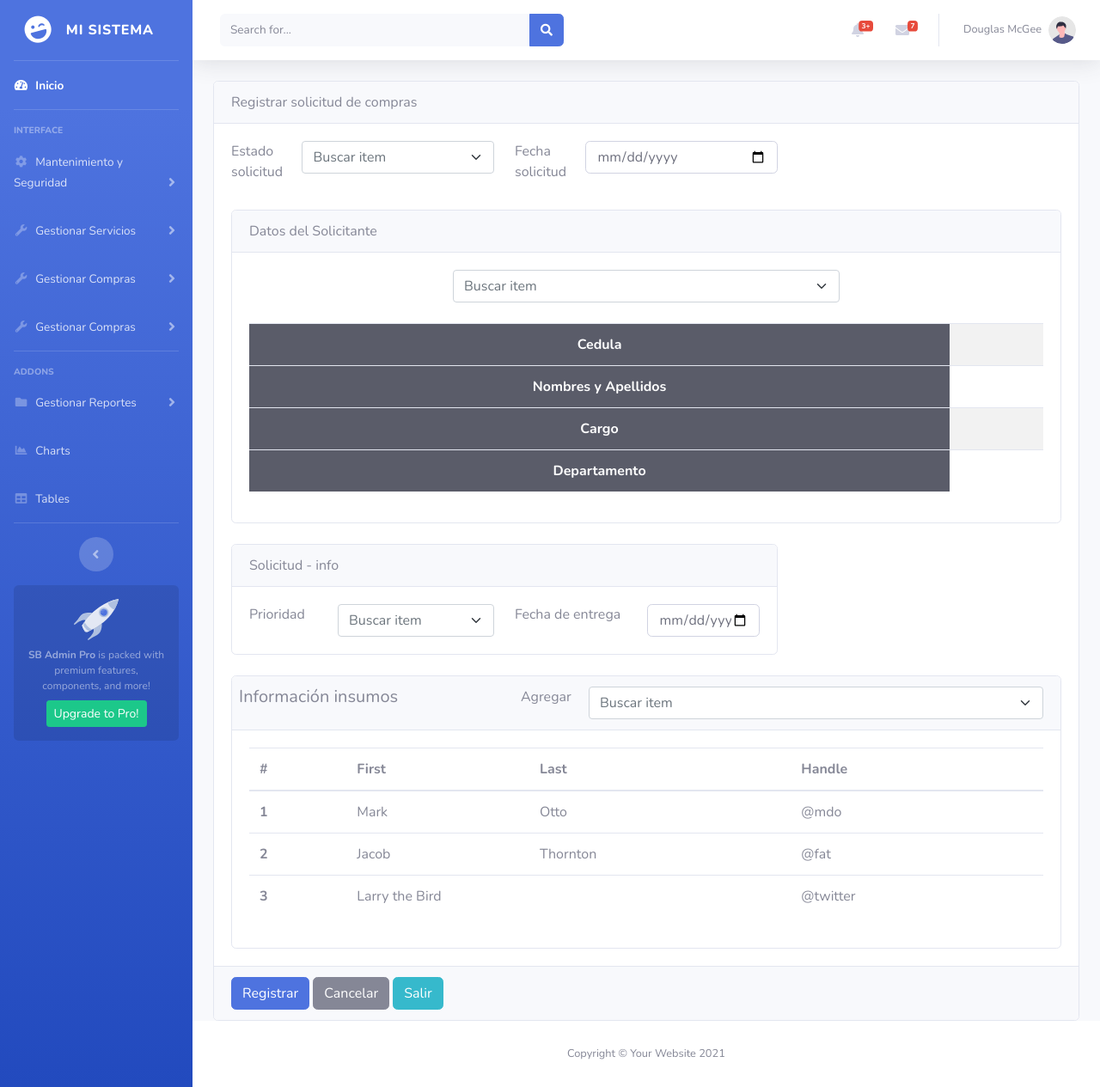
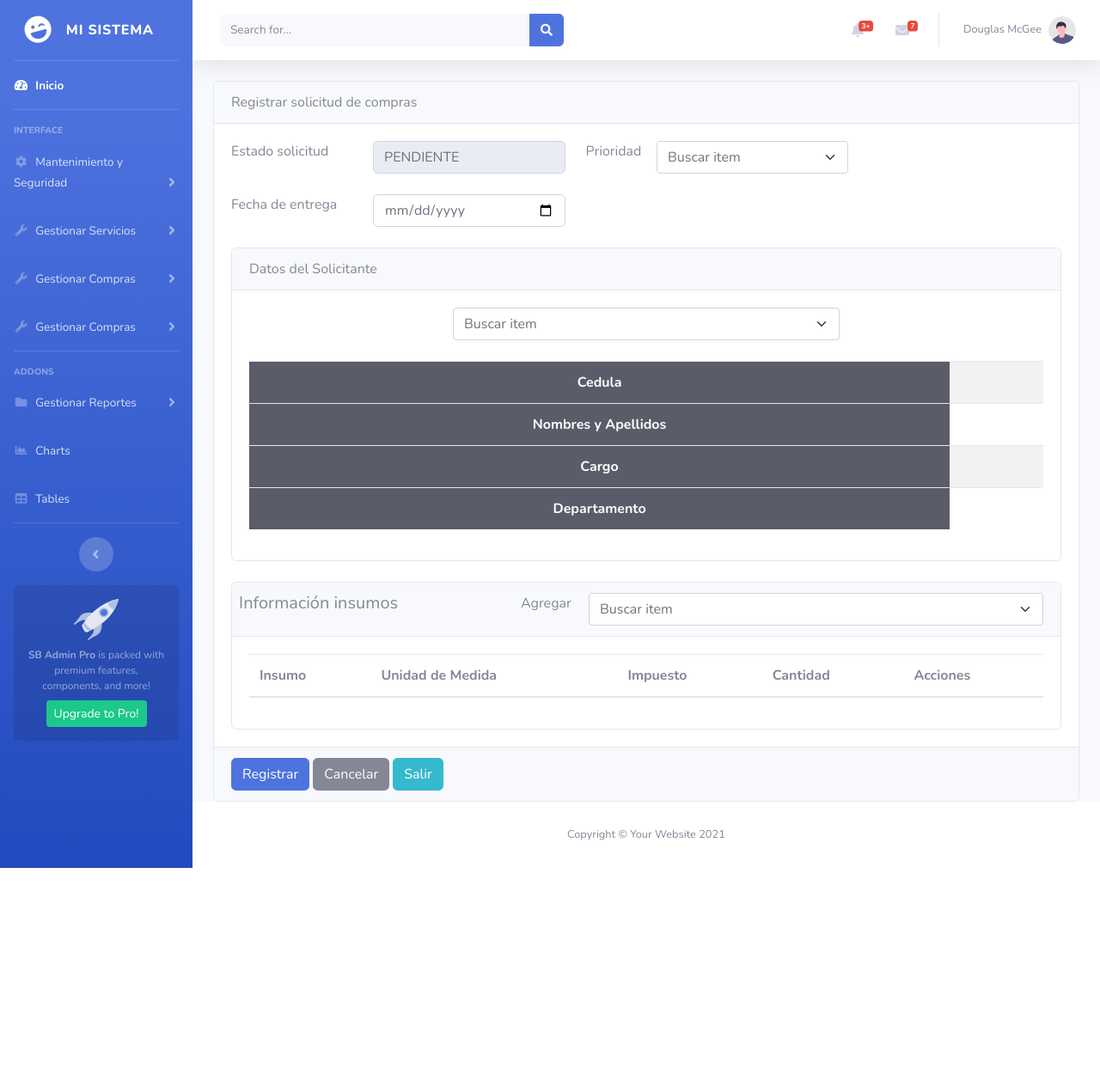
Before and after one commit to gallopeladoprofe/juan-project-python, a Flask app: template app/rutas/gestionar_compras/registrar_solicitud_de_compras/templates/formulario-registrar-solicitud-de-compras.html in a window 1280 px wide. Shown: the whole page at 86% size. After the commit the page ends 1010 px from the top, so only its background shows below. Run offline with Flask 3, Linux system fonts and the light colour scheme; the template is opened without the code that fills it: most values are stand-ins (such as "Sample title", 1, 10 or a date in 2020); lists and menus that the app fills with data are empty; some libraries are stand-ins or nearby versions.

Commit message:
temp: cabecera y detalle

```diff
--- a/app/rutas/gestionar_compras/registrar_solicitud_de_compras/templates/formulario-registrar-solicitud-de-compras.html
+++ b/app/rutas/gestionar_compras/registrar_solicitud_de_compras/templates/formulario-registrar-solicitud-de-compras.html
@@ -16,27 +16,39 @@
             <div id="lblnrosolicitud" class="col col-xs-12 col-md-3 col-lg-3 col-xl-3" hidden>
                 <label>Nro. Solicitud</label>
             </div>
-            <div class="col col-xs-12 col-md-1 col-lg-1 col-xl-1">
+            <div class="col col-xs-12 col-md-2 col-lg-2 col-xl-2">
                 <label>Estado solicitud</label>
             </div>
             <div class="col col-xs-12 col-md-3 col-lg-3 col-xl-3">
-              <select class="form-control" name="selestado">
-                <option value="" selected>...</option>
-                {% if estados|length > 0 %}
-                  {% for estado in estados %}
-                      <option value="{{ estado['id'] }}">{{ estado['descripcion'] }}</option>
+              <input type="text" class="form-control" id="txtestado" value="PENDIENTE" readonly>
+            </div>
+            <div class="col col-md-1">
+              <label for="txtruc">Prioridad</label>
+            </div>
+            <div class="col col-md-3">
+              <select class="form-control" name="selprioridad">
+                <option value="" selected></option>
+                {% if lista_prioridades|length > 0 %}
+                  {% for item in lista_prioridades %}
+                      <option value="{{ item['id'] }}">{{ item['descripcion'] }}</option>
                   {% endfor %}
                 {% endif %}
               </select>
             </div>
-            <div class="col col-md-1">
-                <label for="txtfechasolicitud">Fecha solicitud</label>
-            </div>
-            <div class="col col-md-3">
-              <input type="date" class="form-control" id="txtfechasolicitud" value="" autocomplete="off" required="">
-            </div>
         </div>
         <!--  -->
+
+        <!-- prioridad y fecha de entrega -->
+        <div class="row g-3 mt-4">
+
+          <div class="col col-md-2">
+              <label for="txtfechaentrega">Fecha de entrega</label>
+          </div>
+          <div class="col col-md-3">
+            <input type="date" class="form-control" id="txtfechaentrega">
+          </div>
+      </div>
+      <!--  -->
 
         <!-- Datos del Solicitante -->
         <div class="row mt-4">
@@ -93,43 +105,6 @@
         </div>
         <!--  -->
 
-        <!-- Solicitud - info y buscar insumos -->
-        <div class="row mt-4">
-            <div class="col col-md-8">
-                <div class="card">
-                    <div class="card-header">Solicitud - info</div>
-                    <div class="card-body">
-
-                        <!-- prioridad y fecha de entrega -->
-                        <div class="row g-3">
-                            <div class="col col-md-2">
-                                <label for="txtruc">Prioridad</label>
-                            </div>
-                            <div class="col col-md-4">
-                              <select class="form-control" name="selprioridad">
-                                <option value="" selected></option>
-                                {% if lista_prioridades|length > 0 %}
-                                  {% for item in lista_prioridades %}
-                                      <option value="{{ item['id'] }}">{{ item['descripcion'] }}</option>
-                                  {% endfor %}
-                                {% endif %}
-                              </select>
-                            </div>
-                            <div class="col col-md-3">
-                                <label for="txtfechaentrega">Fecha de entrega</label>
-                            </div>
-                            <div class="col col-md-3">
-                              <input type="date" class="form-control" id="txtfechaentrega" autocomplete="off">
-                            </div>
-                        </div>
-                        <!--  -->
-
-                    </div>
-                </div>
-            </div>
-        </div>
-        <!--  -->
-
         <!-- Información insumos -->
         <div class="row mt-4">
             <div class="col col-md-12">
@@ -154,34 +129,17 @@
                         </div>
                     </div>
                     <div class="card-body">
-                        <table class="table">
+                        <table class="table" id="tblinsumo">
                             <thead>
                               <tr>
-                                <th scope="col">#</th>
-                                <th scope="col">First</th>
-                                <th scope="col">Last</th>
-                                <th scope="col">Handle</th>
+                                <th scope="col">Insumo</th>
+                                <th scope="col">Unidad de Medida</th>
+                                <th scope="col">Impuesto</th>
+                                <th scope="col">Cantidad</th>
+                                <th scope="col">Acciones</th>
                               </tr>
                             </thead>
-                            <tbody>
-                              <tr>
-                                <th scope="row">1</th>
-                                <td>Mark</td>
-                                <td>Otto</td>
-                                <td>@mdo</td>
-                              </tr>
-                              <tr>
-                                <th scope="row">2</th>
-                                <td>Jacob</td>
-                                <td>Thornton</td>
-                                <td>@fat</td>
-                              </tr>
-                              <tr>
-                                <th scope="row">3</th>
-                                <td colspan="2">Larry the Bird</td>
-                                <td>@twitter</td>
-                              </tr>
-                            </tbody>
+                            <tbody></tbody>
                         </table>
                     </div>
                 </div>
@@ -193,7 +151,7 @@
     <!--  -->
 
     <div class="card-footer">
-        <button type="button" class="btn btn-primary">Registrar</button>
+        <button type="button" id="btnregistrar" class="btn btn-primary">Registrar</button>
         <button type="button" class="btn btn-secondary">Cancelar</button>
         <button type="button" class="btn btn-info">Salir</button>
     </div>
@@ -207,15 +165,30 @@
 
   // proviene del servidor
   const data_from_server = {
-    insumos: []
+    insumos: {{ lista_insumos|tojson }}
   }
 
   const extra_settings_select2 = {
     placeholder: "Buscar item",
     theme: 'bootstrap-5'
   }
+
+  const tr = ({ id, descripcion, unidad_medida, impuesto }) => `
+    <tr data-id="${id}" class="tr_detalle_insumo">
+      <td>${id} | ${descripcion}</td>
+      <td>${unidad_medida}</td>
+      <td>${impuesto}</td>
+      <td>
+        <input type="number" name="txt_cantidad_insumo" class="form-control">
+      </td>
+      <td>
+        <button type="button" class="eliminar btn btn-warning btn-sm">Eliminar Item</button>
+      </td>
+    </tr>
+  `;
+
   $(function(){
-    $('select[name="selestado"], select[name="selfuncionario"], select[name="selprioridad"], select[name="selinsumo"]').select2(extra_settings_select2);
+    $('select[name="selfuncionario"], select[name="selprioridad"], select[name="selinsumo"]').select2(extra_settings_select2);
     $('select[name="selfuncionario"]').on('change', function(){
       if(!$(this).val()) {
         $('#tblfuncionario').find('td').text('');
@@ -232,6 +205,95 @@
         .catch(err => console.error(err));
 
     });
+
+    let acumular_insumos = [];
+    $('select[name="selinsumo"]').on('select2:closing', function(e){
+      const id_insumo = $('select[name="selinsumo"]').val() ? Number($('select[name="selinsumo"]').val()) : 0;
+      const { insumos } = data_from_server;
+      const insumo_encontrado = insumos.find(item => item.id === id_insumo);
+      if(acumular_insumos.includes(insumo_encontrado.id)) {
+        alert("Este elemento ya existe en el detalle");
+        $('select[name="selinsumo"]').val(null).trigger('change');
+        return;
+      }
+      acumular_insumos.push(insumo_encontrado.id);
+      $('#tblinsumo tbody').append(tr(insumo_encontrado));
+      $('select[name="selinsumo"]').val(null).trigger('change');
+    });
+
+    $('#tblinsumo tbody').on('keypress', 'input[name="txt_cantidad_insumo"]', function(e) {
+      if(e.key === "Enter") {
+        const cantidad = $(this).val() ? parseFloat($(this).val()) : 0.0;
+        if(cantidad < 0) {
+          alert("No se admiten números negativos");
+          $(this).val(null);
+          return;
+        }
+      }
+    }).on('click', '.eliminar', function() {
+      const id_insumo = Number($(this).closest('tr').data('id'));
+      acumular_insumos = acumular_insumos.filter(item => item !== id_insumo);
+      const tr = $(this).closest('tr').remove();
+    });
+
+    $('#btnregistrar').on('click', function() {
+      const id_estado = 1; //PENDIENTE
+      const id_funcionario = $('select[name="selfuncionario"]').val();
+      const id_prioridad = $('select[name="selprioridad"]').val();
+      const fecha_entrega = $('#txtfechaentrega').val();
+
+      const arrayErrores = [];
+      if(!id_funcionario) {
+        arrayErrores.push('funcionario');
+      }
+      if(!id_prioridad) {
+        arrayErrores.push('prioridad');
+      }
+      if(!fecha_entrega) {
+        arrayErrores.push('fecha de entrega');
+      }
+
+      if(arrayErrores.length > 0) {
+        alert(`Hay errores en ${arrayErrores.join()}`);
+        return;
+      }
+
+      /** detalle _solicitud
+        id_solicitud: generar en el backend
+        id_insumo
+        cantidad
+      */
+      const nro_filas_tabla = $('#tblinsumo tbody > tr').toArray().length;
+      if(nro_filas_tabla === 0) {
+        alert("Debe agregar ítems al detalle");
+        return;
+      } else {
+        const elementos_tr = $('#tblinsumo tbody > tr').toArray();
+        for(item of elementos_tr) {
+          const cantidad = Number($(item).find('input').val());
+          if(!cantidad) {
+            alert("Elementos en el detalle no pueden estar vacíos");
+            return;
+          }
+        };
+      }
+
+      let detalle_insumo = [];
+      $('#tblinsumo tbody > tr').toArray().forEach((e) => {
+        detalle_insumo.push({
+          id_insumo: Number($(e).data('id'))
+          , cantidad: Number($(e).find('input').val())
+        });
+      });
+      console.log({
+        id_estado: id_estado
+        ,id_funcionario: id_funcionario
+        ,id_prioridad: id_prioridad
+        ,fecha_entrega: fecha_entrega
+        , detalle_insumo: detalle_insumo
+      });
+    });
+
   });
 </script>
 {% endblock %}
```
